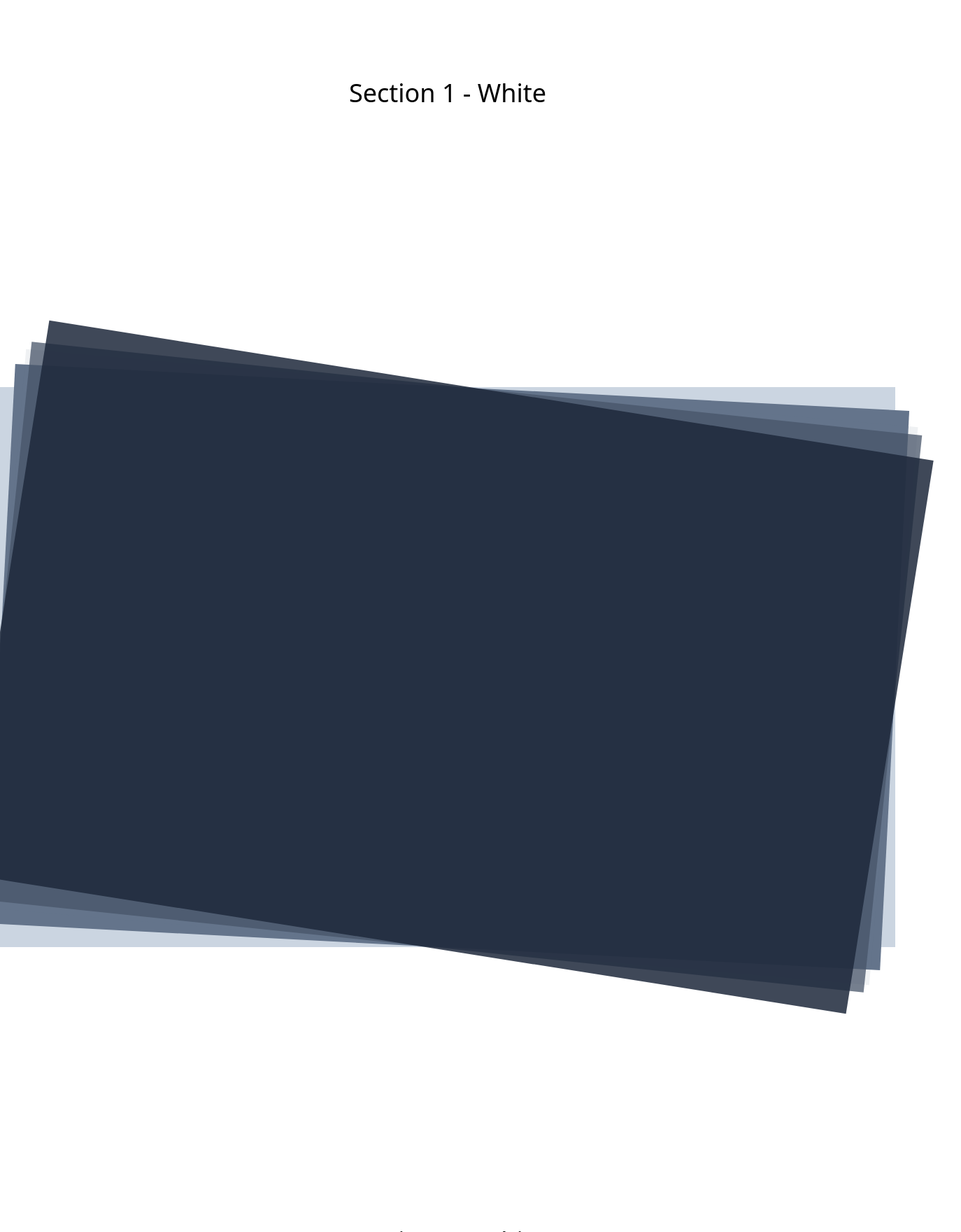
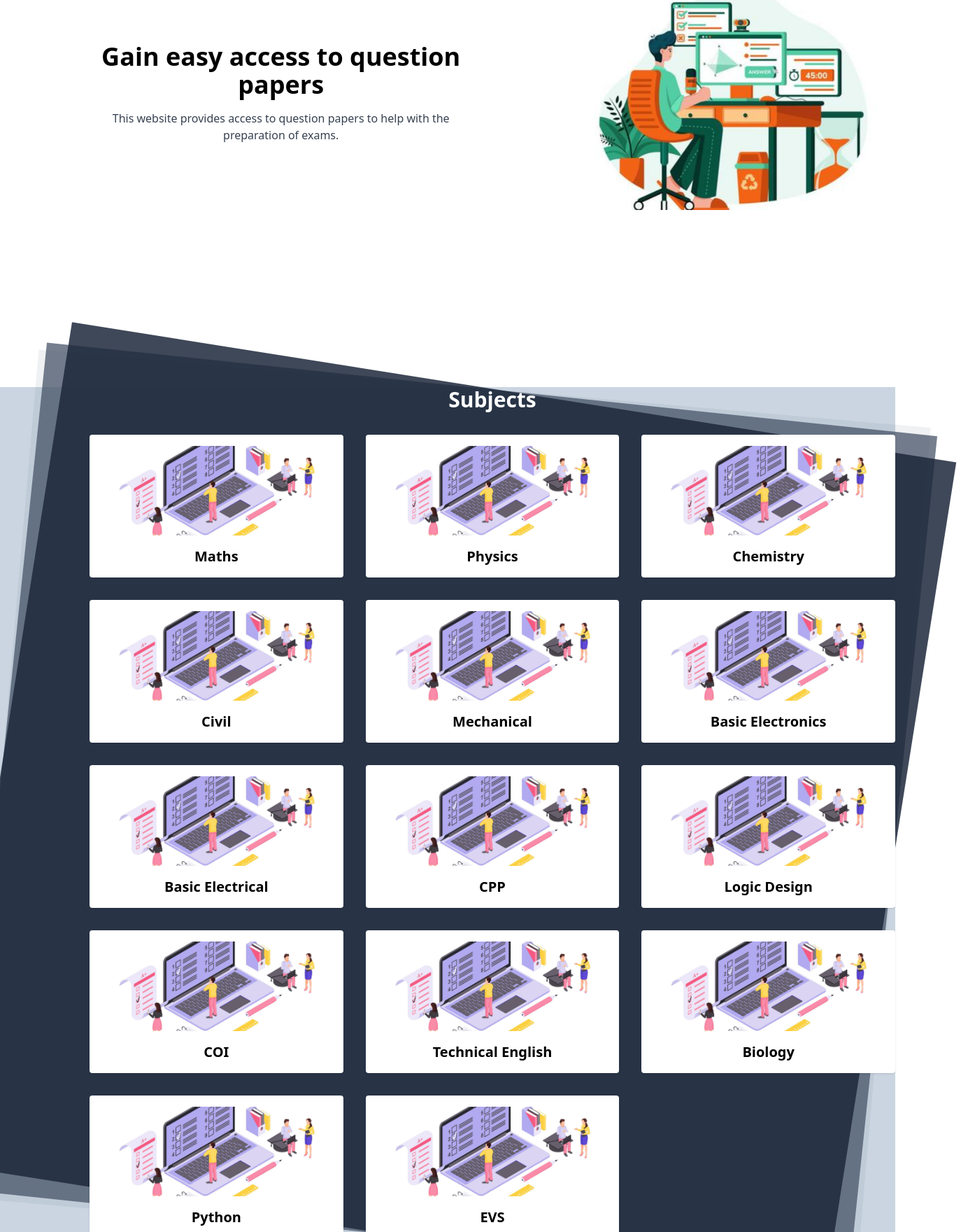
Before and after one commit to nrashmi06/easyaccess2.0, a React (Create React App) app in the folder app/: page / in a window 1280 px wide. Shown: the part 267-2027 px from the top of the page at 70% size, 1374 px wide, since content can reach past the window. Built offline with nearby package versions, Linux system fonts and the light colour scheme.

Commit message:
subjects added

```diff
--- a/app/src/pages/main.js
+++ b/app/src/pages/main.js
@@ -1,30 +1,130 @@
-import React from 'react';
+import React, { useState, useEffect } from 'react';
 import Navbar from '../components/navbar/Navbar';
+import img2 from '../images/img2.png'; // Import the image
+import img1 from '../images/img1.png'; // Import the image
 
 const MainPage = () => {
+  const [loadedImage, setLoadedImage] = useState(null); // State for the loaded image
+  const [slideIn, setSlideIn] = useState(false); // State for the slide-in effect
+
+  useEffect(() => {
+    // Set the slide-in effect after a short delay
+    setTimeout(() => setSlideIn(true), 100);
+
+    // Clean up the URL object when the component unmounts
+    return () => {
+      URL.revokeObjectURL(loadedImage);
+    };
+  }, [loadedImage]);
+
+  useEffect(() => {
+    // Fetch the image 'img2' when the component mounts
+    const fetchImage = async () => {
+      try {
+        const response = await fetch(img2); // Use imported image variable
+        const blob = await response.blob();
+        setLoadedImage(URL.createObjectURL(blob)); // Set the loaded image to state
+      } catch (error) {
+        console.error('Error fetching image:', error);
+      }
+    };
+
+    fetchImage();
+  }, []);
+
   return (
     <div>
       <Navbar />
       <div className="page flex flex-col">
         <section className="h-screen bg-white flex items-center justify-center">
-          <h1 className="text-black text-4xl">Section 1 - White</h1>
+          <div className="text-center p-32">
+            <h1 className="text-black text-4xl font-bold mb-4">Gain easy access to question papers</h1>
+            <p className="text-gray-700">This website provides access to question papers to help with the preparation of exams.</p>
+          </div>
+          <div className={`h-screen bg-opacity-75 flex items-center justify-center m-4 transition-transform duration-500 ${slideIn ? 'transform translate-x-0' : 'transform translate-x-full'}`}>
+            {loadedImage && (
+              <img
+                src={loadedImage}
+                alt="Image"
+                className="max-h-full max-w-full"
+              />
+            )}
+          </div>
         </section>
-        <section className=" bg-slate-300 h-screen relative my-5">
-          <div className=" bg-slate-500 absolute inset-0 transform rotate-3  opacity-1 overflow-visible " style={{ perspective: '1000px' }}>
+        <section className="bg-slate-300 relative min-h-screen my-5">
+          <div className="relative z-10 pl-32 mr-0 ">
+            <div className="text-center mb-8">
+              <h2 className="text-white text-3xl font-bold">Subjects</h2>
+
+            </div>
+            <div className="grid grid-cols-1 md:grid-cols-2 lg:grid-cols-3 gap-8">
+              <div className="subject-card bg-white p-4 rounded shadow">
+                <img src={img1} alt="Subject Image" className="mb-4 w-full h-32 object-cover rounded" />
+                <h3 className="text-xl font-bold">Maths</h3>
+              </div>
+              <div className="subject-card bg-white p-4 rounded shadow">
+                <img src={img1} alt="Subject Image" className="mb-4 w-full h-32 object-cover rounded" />
+                <h3 className="text-xl font-bold">Physics</h3>
+              </div>
+              <div className="subject-card bg-white p-4 rounded shadow">
+                <img src={img1} alt="Subject Image" className="mb-4 w-full h-32 object-cover rounded" />
+                <h3 className="text-xl font-bold">Chemistry</h3>
+              </div>
+              <div className="subject-card bg-white p-4 rounded shadow">
+                <img src={img1} alt="Subject Image" className="mb-4 w-full h-32 object-cover rounded" />
+                <h3 className="text-xl font-bold">Civil</h3>
+              </div>
+              <div className="subject-card bg-white p-4 rounded shadow">
+                <img src={img1} alt="Subject Image" className="mb-4 w-full h-32 object-cover rounded" />
+                <h3 className="text-xl font-bold">Mechanical</h3>
+              </div>
+              <div className="subject-card bg-white p-4 rounded shadow">
+                <img src={img1} alt="Subject Image" className="mb-4 w-full h-32 object-cover rounded" />
+                <h3 className="text-xl font-bold">Basic Electronics</h3>
+              </div>
+              <div className="subject-card bg-white p-4 rounded shadow">
+                <img src={img1} alt="Subject Image" className="mb-4 w-full h-32 object-cover rounded" />
+                <h3 className="text-xl font-bold">Basic Electrical</h3>
+              </div>
+              <div className="subject-card bg-white p-4 rounded shadow">
+                <img src={img1} alt="Subject Image" className="mb-4 w-full h-32 object-cover rounded" />
+                <h3 className="text-xl font-bold">CPP</h3>
+              </div>
+              <div className="subject-card bg-white p-4 rounded shadow">
+                <img src={img1} alt="Subject Image" className="mb-4 w-full h-32 object-cover rounded" />
+                <h3 className="text-xl font-bold">Logic Design</h3>
+              </div>
+              <div className="subject-card bg-white p-4 rounded shadow">
+                <img src={img1} alt="Subject Image" className="mb-4 w-full h-32 object-cover rounded" />
+                <h3 className="text-xl font-bold">COI</h3>
+              </div>
+              <div className="subject-card bg-white p-4 rounded shadow">
+                <img src={img1} alt="Subject Image" className="mb-4 w-full h-32 object-cover rounded" />
+                <h3 className="text-xl font-bold">Technical English</h3>
+              </div>
+              <div className="subject-card bg-white p-4 rounded shadow">
+                <img src={img1} alt="Subject Image" className="mb-4 w-full h-32 object-cover rounded" />
+                <h3 className="text-xl font-bold">Biology</h3>
+              </div>
+              <div className="subject-card bg-white p-4 rounded shadow">
+                <img src={img1} alt="Subject Image" className="mb-4 w-full h-32 object-cover rounded" />
+                <h3 className="text-xl font-bold">Python</h3>
+              </div>
+              <div className="subject-card bg-white p-4 rounded shadow">
+                <img src={img1} alt="Subject Image" className="mb-4 w-full h-32 object-cover rounded" />
+                <h3 className="text-xl font-bold">EVS</h3>
+              </div>
+            </div>
+          </div>
+          <div className="absolute inset-0 transform rotate-3 opacity-1 overflow-visible z-0" style={{ perspective: '1000px' }}>
             <div className="absolute top-0 left-0 w-full h-full bg-slate-500 rotate-2 opacity-10"></div>
-            <div className="absolute top-0 left-0 w-full h-full bg-slate-600 opacity-75 transform rotate-3 "></div>
+            <div className="absolute top-0 left-0 w-full h-full bg-slate-600 opacity-75 transform rotate-3"></div>
             <div className="absolute top-0 left-0 w-full h-full bg-slate-800 opacity-85 transform rotate-6"></div>
           </div>
-          <div className="h-screenbg-opacity-75 flex items-center justify-center">
-
-          </div>
-        </section>
-        <section className="h-screen bg-white flex items-center justify-center">
-          <h1 className="text-black text-4xl">Section 3 - White</h1>
         </section>
       </div>
     </div>
   );
-}
+};
 
 export default MainPage;
```
